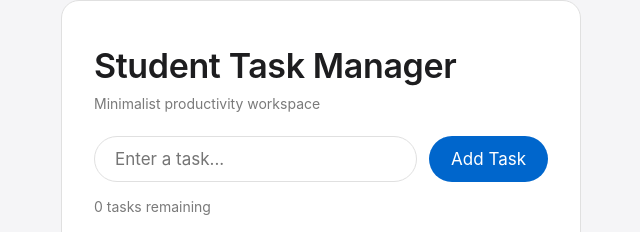
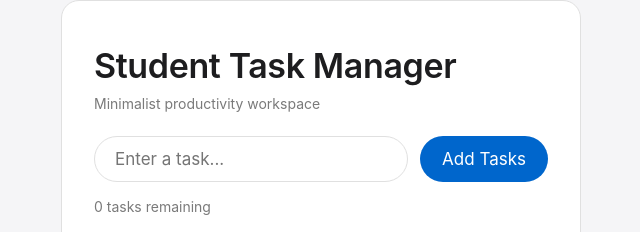
Before and after one commit to ishwari1201/student-task-manager, a website: page index.html in a window 1280 px wide. Shown: the part 223-455 px from the top of the page, 319-959 px from the left. Drawn offline with Linux system fonts and the light colour scheme.

Commit message:
changes made in html file

```diff
--- a/index.html
+++ b/index.html
@@ -12,7 +12,7 @@
 
         <div class="input-section">
             <input type="text" id="taskInput" placeholder="Enter a task...">
-            <button onclick="addTask()">Add Task</button>
+            <button onclick="addTask()">Add Tasks</button>
         </div>
 
         <div class="task-counter">
```
